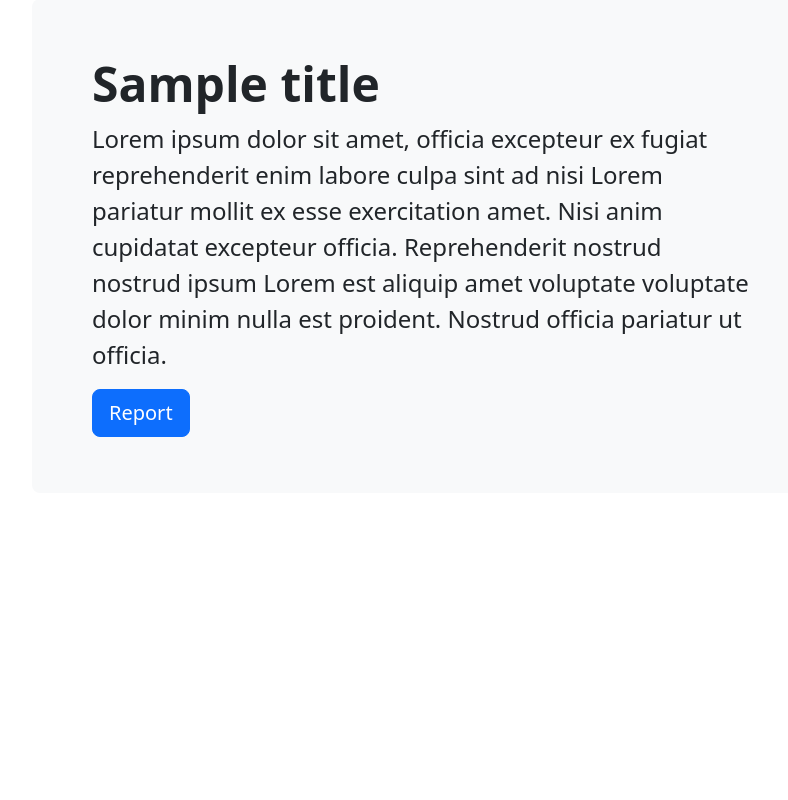
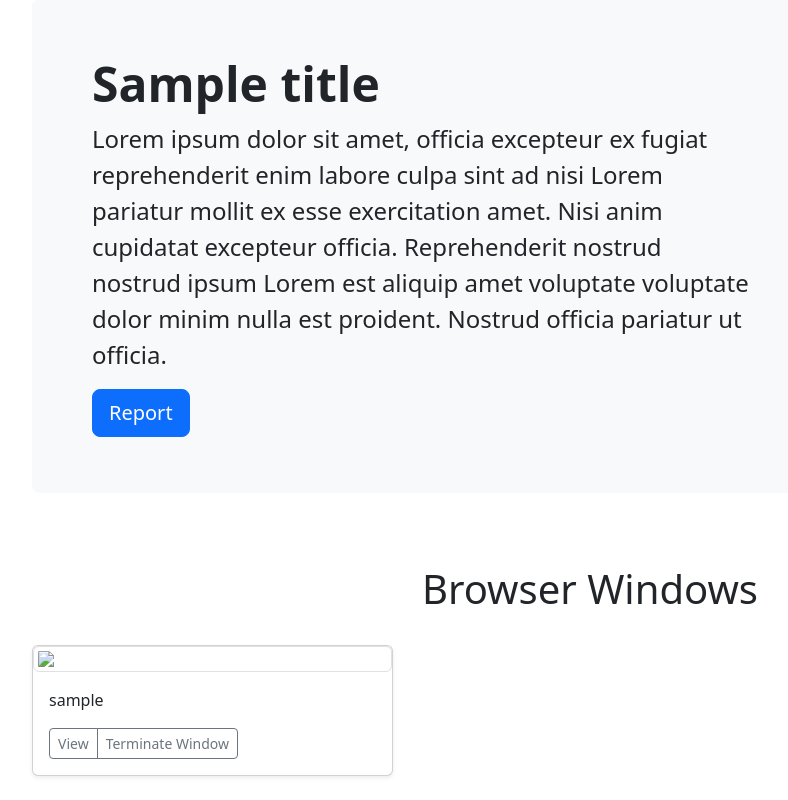
Before and after one commit to mohammad-hanif-nasiri/Automate-Facebook, a Flask app: template templates/windows.html in a window 1280 px wide. Shown: the part 122-922 px from the top of the page, without its empty margins (50-838 px from the left). Before the commit the page ends 559 px from the top, so only its background shows below. Run offline with Flask 3, Linux system fonts and the light colour scheme; the template is opened without the code that fills it: most values are stand-ins (such as "Sample title", 1, 10 or a date in 2020).

Commit message:
windows.html file modified.

```diff
--- a/templates/windows.html
+++ b/templates/windows.html
@@ -1 +1,30 @@
 {% extends "base.html" %}
+
+
+{% block content %}
+<h1 class="text-center pb-4 py-5">Browser Windows</h1>
+<div class="row row-cols-1 row-cols-sm-2 row-cols-md-3 g-3 windows">
+  {% for window in windows %}
+  <div class="col" data-session-id="{{window.session_id}}">
+    <div class="card shadow-sm">
+      <img src="{{ url_for('screenshot', session_id=window.session_id, width=300, height=300) }}" class="img-thumbnail">
+      <div class="card-body">
+        <p class="card-text">
+        {{window.username}}
+        </p>
+        <div class="d-flex justify-content-between align-items-center">
+          <div class="btn-group">
+            <button type="button" class="btn btn-sm btn-outline-secondary view-window">
+              View
+            </button>
+            <button type="button" class="btn btn-sm btn-outline-secondary terminate-window">
+              Terminate Window
+            </button>
+          </div>
+        </div>
+      </div>
+    </div>
+  </div>
+  {% endfor %}
+</div>
+{% endblock %}
```
